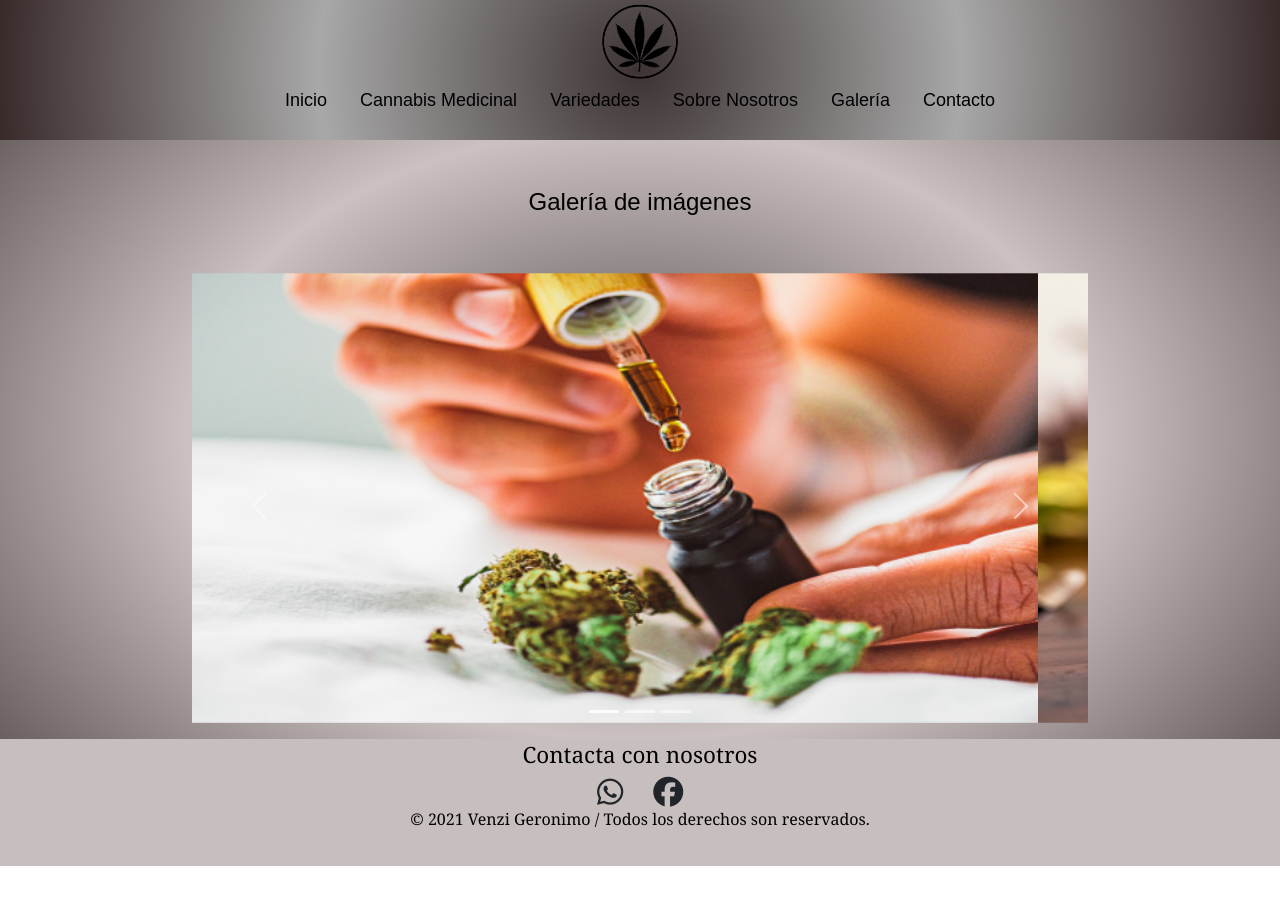
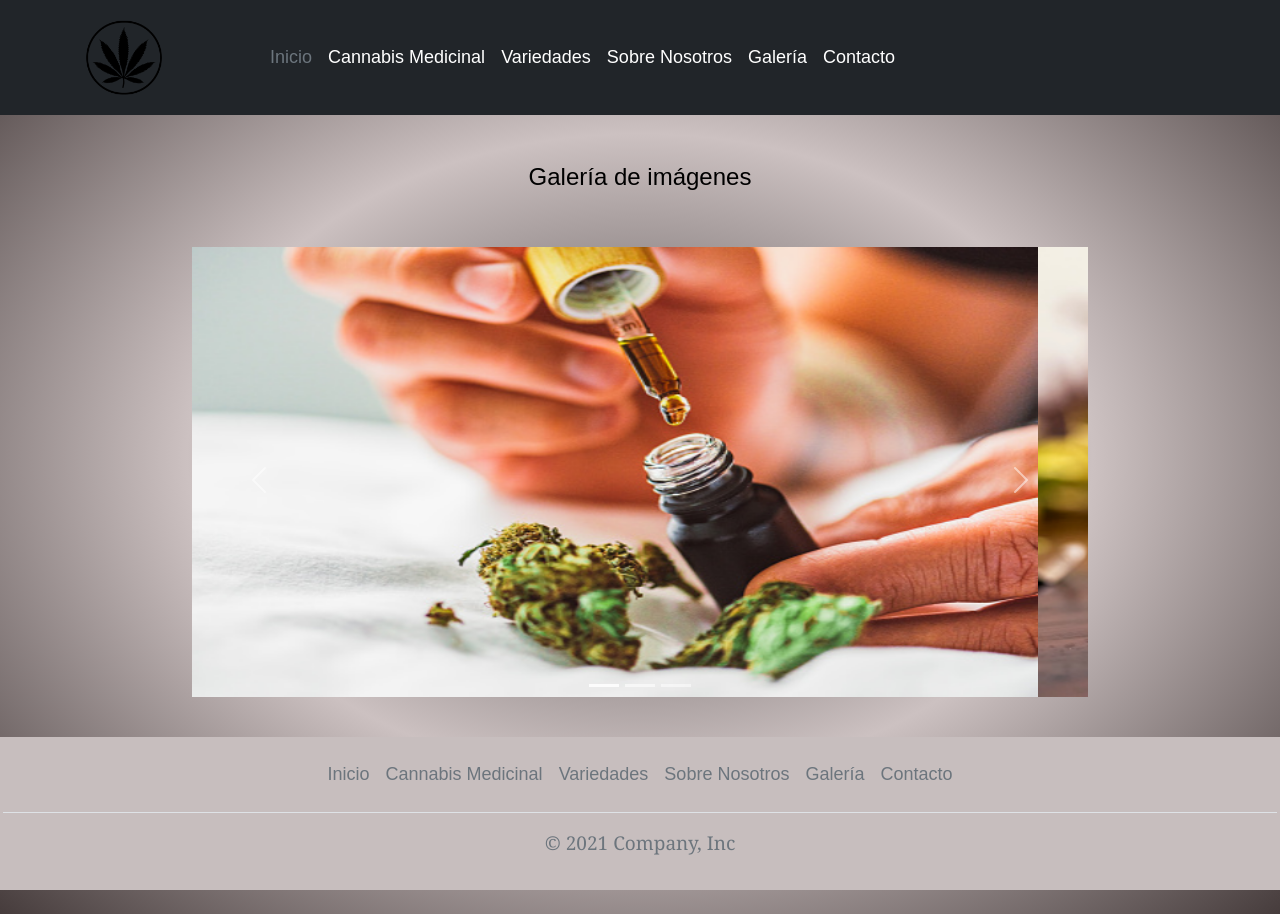
Before and after one commit to GeronimoVenzi/CannabisMedicinal, a plain HTML site: page views/galeria.html in a window 1280 px wide. Before the commit the page ends 866 px from the top, so only its background shows below. Drawn offline with nearby package versions, Linux system fonts and the light colour scheme.

Commit message:
Agrego bootstrap a seccionGaleria

```diff
--- a/views/galeria.html
+++ b/views/galeria.html
@@ -13,23 +13,25 @@
 </head>
 
 <body>
-    <header class="header">
-        <!-- SECCION CANNABIS MEDICINAL -->
-        <div class="logoHeader">
+    <header class="p-3 bg-dark text-white">
+        <div class="container">
+          <div class="d-flex flex-wrap align-items-center justify-content-center justify-content-lg-start">
+            <div class="logoHeader me-5">
                 <a href="../index.html">
                     <img class="logoImg" src="../Imagenes/logo3.png" alt="logoCannabis">
                 </a>
             </div>
-        <nav class="nav">
-            <ul class="navMenu">
-                <li><a href="../index.html">Inicio</a></li>
-                <li><a href="cannabisMedicinal.html">Cannabis Medicinal</a></li>
-                <li><a href="variedades.html">Variedades</a></li>
-                <li><a href="sobreNosotros.html">Sobre Nosotros</a></li>
-                <li><a href="galeria.html">Galería</a></li>
-                <li><a href="contacto.html">Contacto</a></li>
+
+            <ul class="nav col-12 col-lg-auto me-lg-auto mb-2 justify-content-center mb-md-0 ms-5">
+              <li><a href="#" class="nav-link px-2 text-secondary">Inicio</a></li>
+              <li><a href="#" class="nav-link px-2 text-white">Cannabis Medicinal</a></li>
+              <li><a href="#" class="nav-link px-2 text-white">Variedades</a></li>
+              <li><a href="#" class="nav-link px-2 text-white">Sobre Nosotros</a></li>
+              <li><a href="#" class="nav-link px-2 text-white">Galería</a></li>
+              <li><a href="#" class="nav-link px-2 text-white">Contacto</a></li>
             </ul>
-        </nav>
+          </div>
+        </div>
       </header>
 
     <h2 class="tituloCarousel">Galería de imágenes</h2>
@@ -70,18 +72,16 @@
     </div>
 
 
-    <footer>
-        <!-- SECCION FOOTER -->
-        <div class="tituloFooter">
-            <h2>Contacta con nosotros</h2>
-        </div>
-        <div class="redesSociales">
-            <i class="fab fa-whatsapp"></i>
-            <i class="fab fa-facebook" a href="https://www.facebook.com/GerooVenzi"></a></i>
-        </div>
-        <div class="contenedor">
-            <p class="textoFooter"> © 2021 Venzi Geronimo / Todos los derechos son reservados.</p>
-        </div>
+    <footer class="py-3 my-4">
+        <ul class="nav justify-content-center border-bottom pb-3 mb-3">
+          <li class="nav-item"><a href="../index.html" class="nav-link px-2 text-muted">Inicio</a></li>
+          <li class="nav-item"><a href="../views/cannabisMedicinal.html" class="nav-link px-2 text-muted">Cannabis Medicinal</a></li>
+          <li class="nav-item"><a href="../views/variedades.html" class="nav-link px-2 text-muted">Variedades</a></li>
+          <li class="nav-item"><a href="../views/sobreNosotros.html" class="nav-link px-2 text-muted">Sobre Nosotros</a></li>
+          <li class="nav-item"><a href="../views/galeria.html" class="nav-link px-2 text-muted">Galería</a></li>
+          <li class="nav-item"><a href="../views/contacto.html" class="nav-link px-2 text-muted">Contacto</a></li>
+        </ul>
+        <p class="text-center text-muted">© 2021 Company, Inc</p>
       </footer>
     <script src="https://cdn.jsdelivr.net/npm/bootstrap@5.1.3/dist/js/bootstrap.bundle.min.js"
         integrity="sha384-ka7Sk0Gln4gmtz2MlQnikT1wXgYsOg+OMhuP+IlRH9sENBO0LRn5q+8nbTov4+1p"
```
Lines whose indentation alone changed are shown as unchanged.
